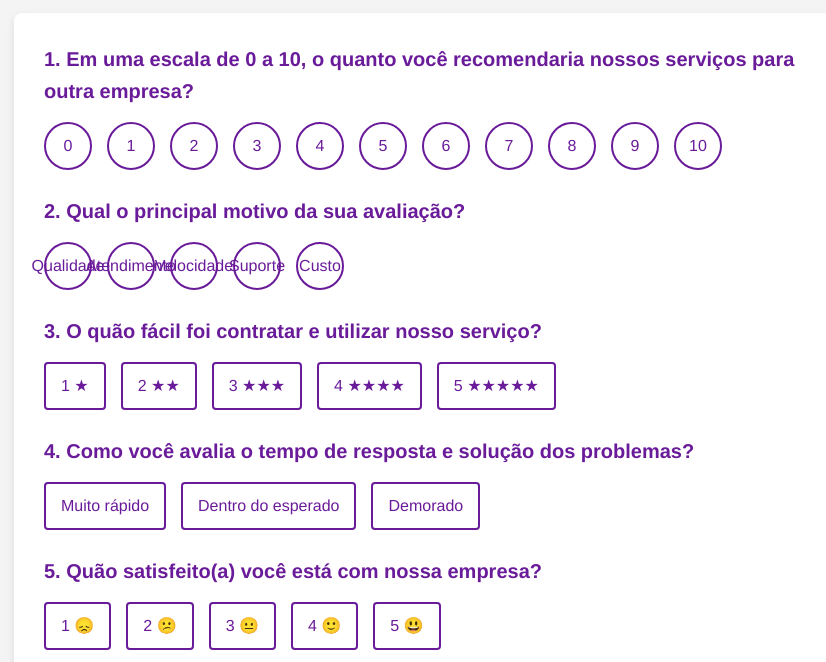
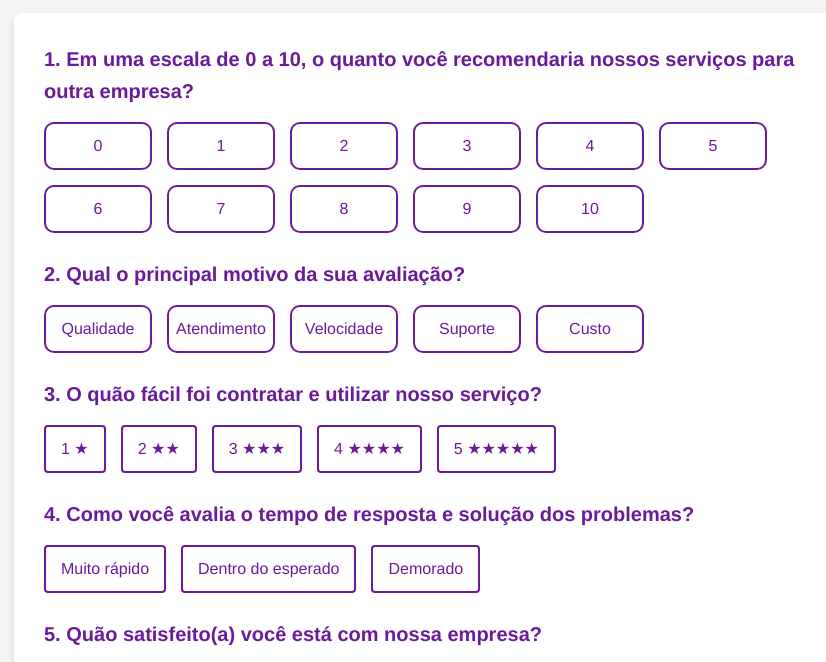
Before and after one commit to Rodrigobrinate/nps, a plain HTML site: page opcao3.html in a window 1280 px wide. Shown: the part 127-789 px from the top of the page, without its empty margins (196-1022 px from the left). Drawn offline with Linux system fonts and the light colour scheme.

Commit message:
Update opcao3.html

```diff
--- a/opcao3.html
+++ b/opcao3.html
@@ -76,10 +76,10 @@
       justify-content: center;
       align-items: center;
 
-      width: 48px;
+      width: 108px;
       height: 48px;
       border: 2px solid #6a1b9a;
-      border-radius: 50%;
+      border-radius: 10px;
       font-size: 16px;
       cursor: pointer;
       transition: background-color 0.3s, color 0.3s;
```
